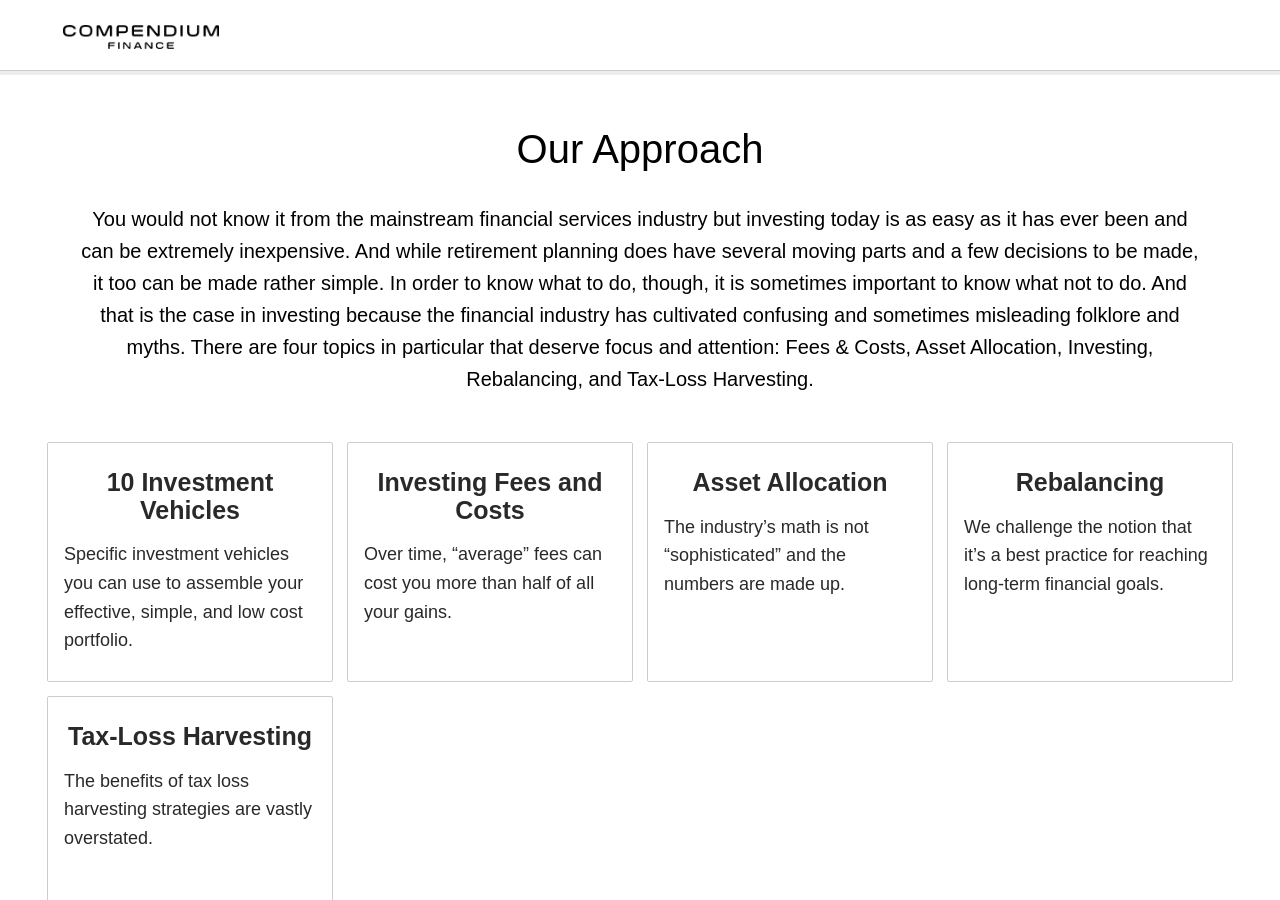
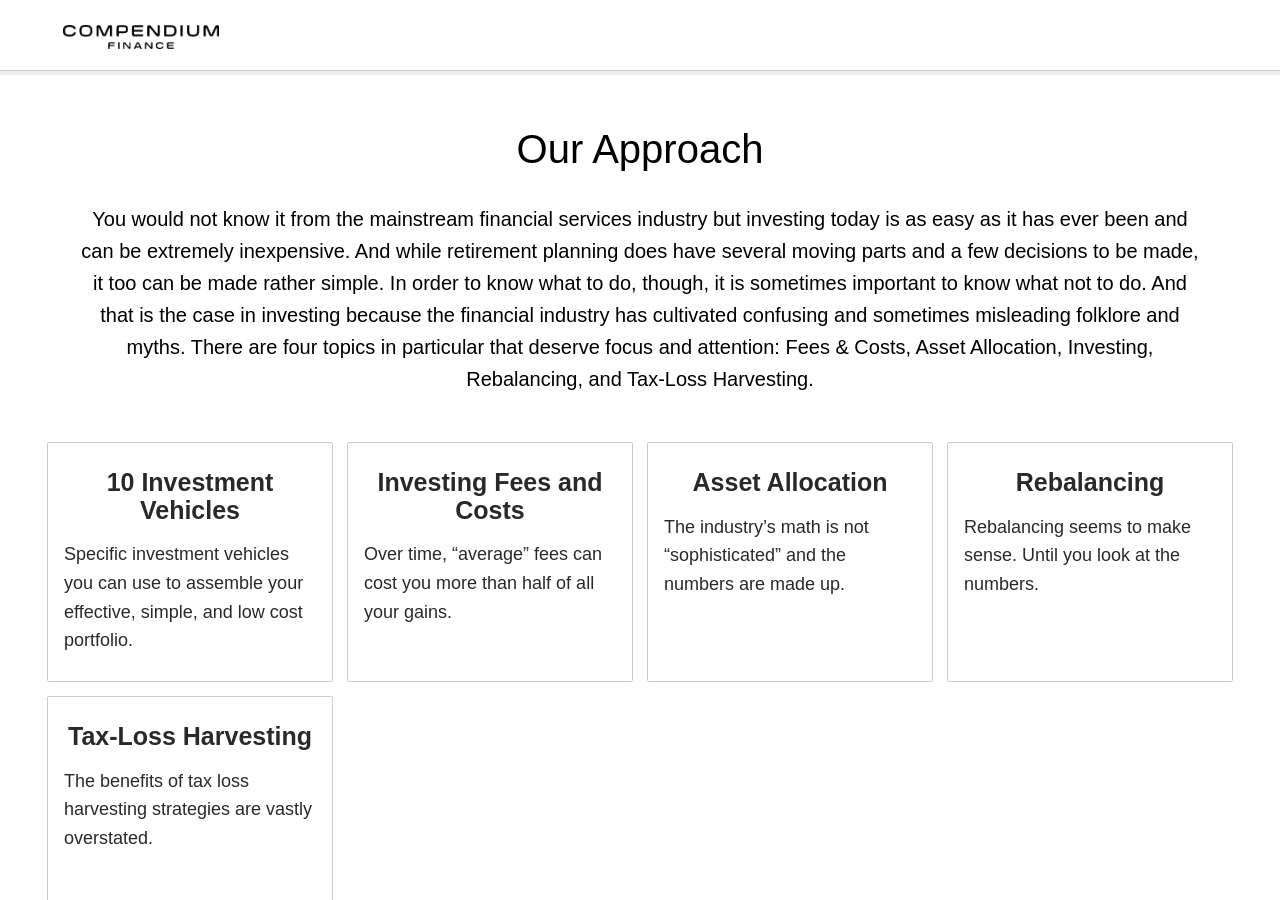
Before and after one commit to plynty/compendiumfinance, a Jekyll site: the page built from aboutus.md, in a window 1280 px wide and 900 px high. Built offline with Jekyll 4.4.1, drawn with Linux system fonts in a browser that asks for light colours; nearby versions of some CDN libraries; some web fonts are replaced.

Commit message:
Updated Rebalancing

```diff
--- a/_resources/rebalancing.md
+++ b/_resources/rebalancing.md
@@ -1,12 +1,13 @@
 ---
 title: Rebalancing
 position: 3
+format_class: resource
+section: resource-cards
 no_date: true
 status: current
-section: resource-cards
-lead: We challenge the notion that it’s a best practice for reaching long-term financial
-  goals.
+lead: 'Rebalancing seems to make sense. Until you look at the numbers.
+
+'
 source: external
 link: https://www.wsj.com/articles/portfolio-rebalancing-might-be-overrated-1483931101
-format_class: resource
 ---
```
